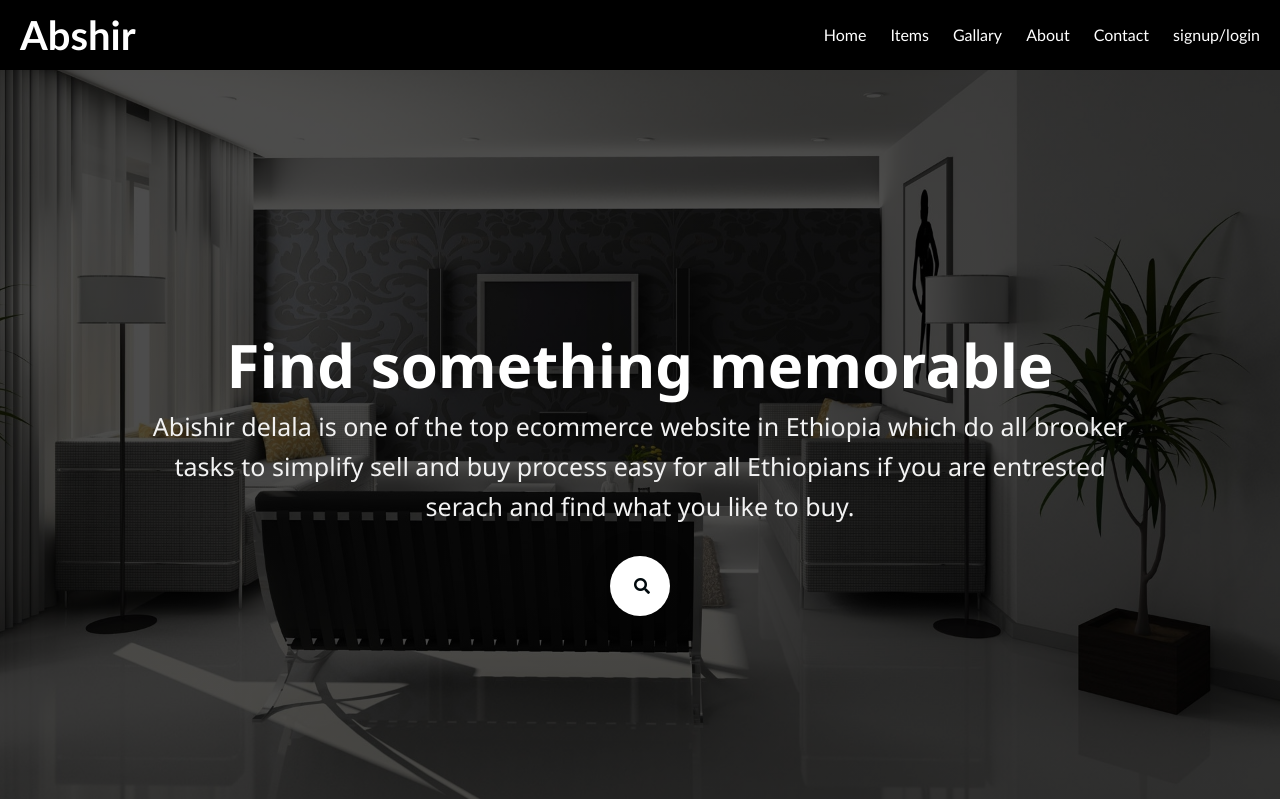
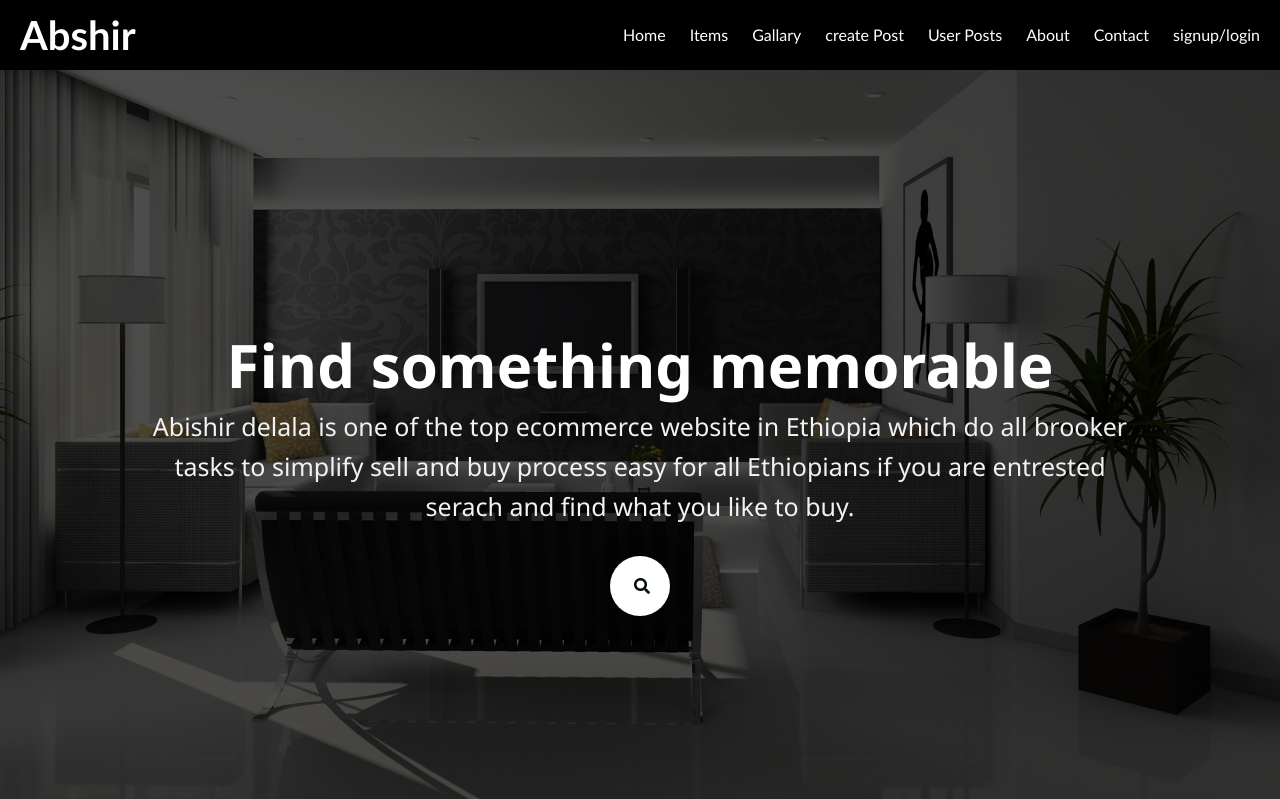
Before and after one commit to asnakeassefa/Abshir, a PHP site: page /index.php in a window 1280 px wide. Shown: the top 799 px of the page. Run offline with PHP 8.4, Linux system fonts and the light colour scheme.

Commit message:
navbar change

```diff
--- a/pages/navbar.php
+++ b/pages/navbar.php
@@ -25,6 +25,8 @@
                 <li><a href="index.php">Home</a></li>
                         <li><a href="itemcollection.php">Items</a></li>
                         <li><a href="item.php">Gallary</a></li>
+                        <li><a href="customer_create_post.php"> create Post</a></li>
+                        <li><a href="user_item_collection.php">User Posts</a></li>
                         <li><a href="about.php">About</a></li>
                         <li><a href="contactus.php">Contact</a></li>
                         <?php echo $url; ?>
```
